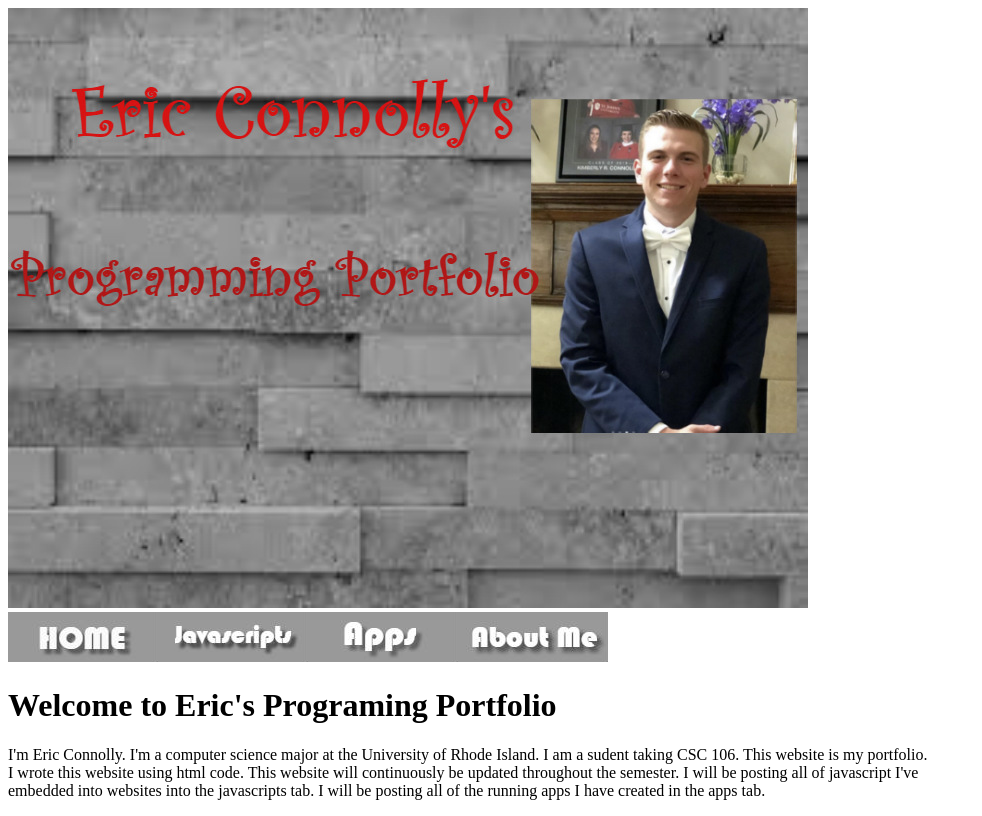
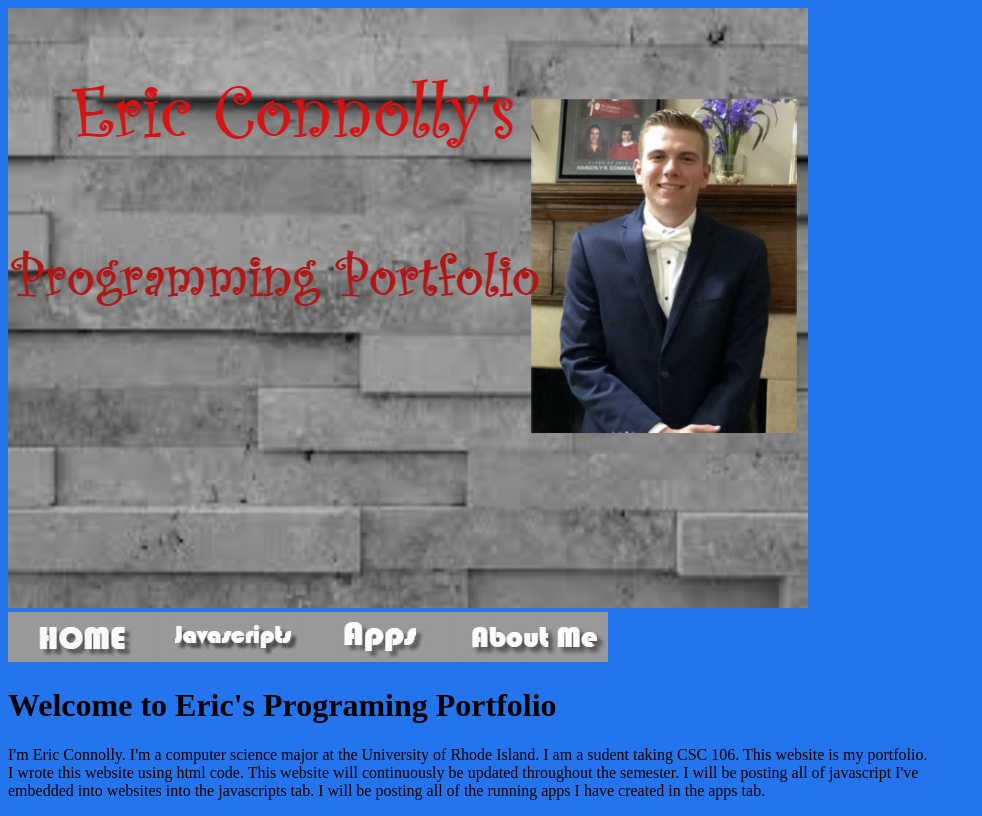
Before and after one commit to econnolly21/econnolly21.github.io, a plain HTML site: page index1.html in a window 1280 px wide. Shown: the whole page, without its empty margins (0-982 px from the left). Drawn offline with Linux system fonts and the light colour scheme.

Commit message:
Update index1.html

```diff
--- a/index1.html
+++ b/index1.html
@@ -2,7 +2,7 @@
 <html>
 
     <style>
-        body {background-color: (35, 116, 237);
+        body {background-color: rgb(35, 116, 237);
 
 
 
```
